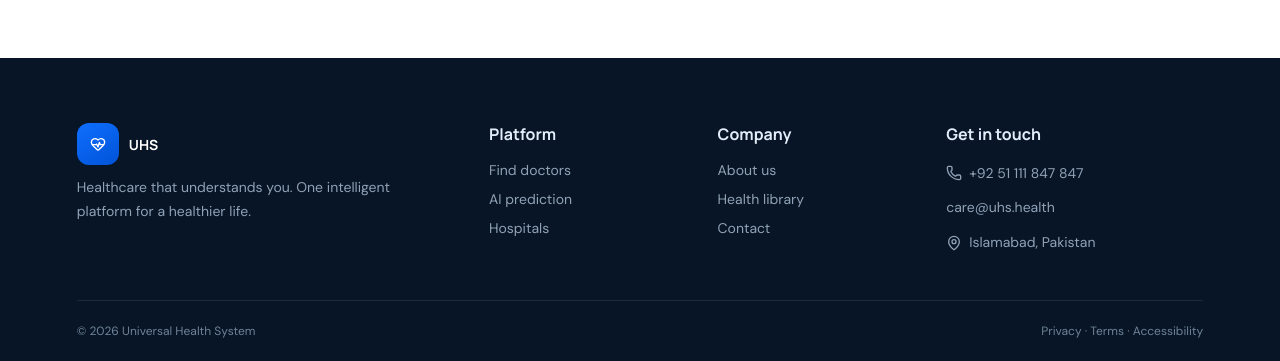
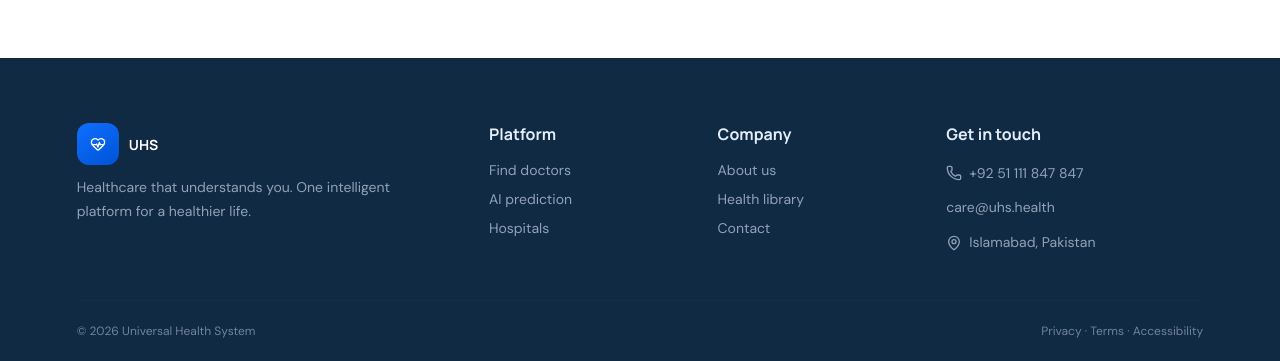
Before and after one commit to Zeeshan-Malik1/UHS, a React (Vite) app in the folder client/: page / in a window 1280 px wide. Shown: the part 4342-4703 px from the top of the page. Built offline with nearby package versions, Linux system fonts and the light colour scheme; no server answers.

Commit message:
Lighten shared footer navy

```diff
--- a/client/src/styles.css
+++ b/client/src/styles.css
@@ -682,7 +682,7 @@ p {
 .article-read-more { display: flex; align-items: center; gap: 7px; color: var(--blue); font-weight: 700; font-size: 14px; margin-top: 18px; margin-bottom: 23px; }
 .article-read-more svg { width: 16px; }
 .article-modal-backdrop { position: fixed; inset: 0; z-index: 100; display: grid; place-items: center; padding: 24px; background: rgba(7,21,38,.56); backdrop-filter: blur(8px); }
-.article-modal { position: relative; width: min(900px, 100%); max-height: min(84vh, 900px); overflow: auto; padding: clamp(28px, 5vw, 58px); border-radius: 28px; color: var(--ink); background: color-mix(in srgb, var(--card) 93%, transparent); box-shadow: 0 30px 90px #07152666; }
+.article-modal { position: relative; width: min(900px, 100%); max-height: min(84vh, 900px); overflow: auto; padding: clamp(28px, 5vw, 58px); border-radius: 28px; color: var(--ink); background: color-mix(in srgb, var(--card) 93%, transparent); box-shadow: 0 30px 90px #102a4366; }
 .article-modal-close { position: sticky; top: -18px; float: right; border: 1px solid var(--line); border-radius: 999px; background: var(--card); color: var(--ink); padding: 9px 14px; font-weight: 700; z-index: 2; }
 .article-modal header { padding-right: 70px; }
 .article-modal header h1 { font-size: clamp(30px, 5vw, 50px); line-height: 1.12; letter-spacing: -.04em; margin: 16px 0 8px; }
@@ -884,7 +884,7 @@ p {
 }
 footer {
   padding: 65px max(6vw, 30px) 25px;
-  background: #071526;
+  background: #102a43;
   color: #e4eefb;
 }
 .footer-grid {
```
